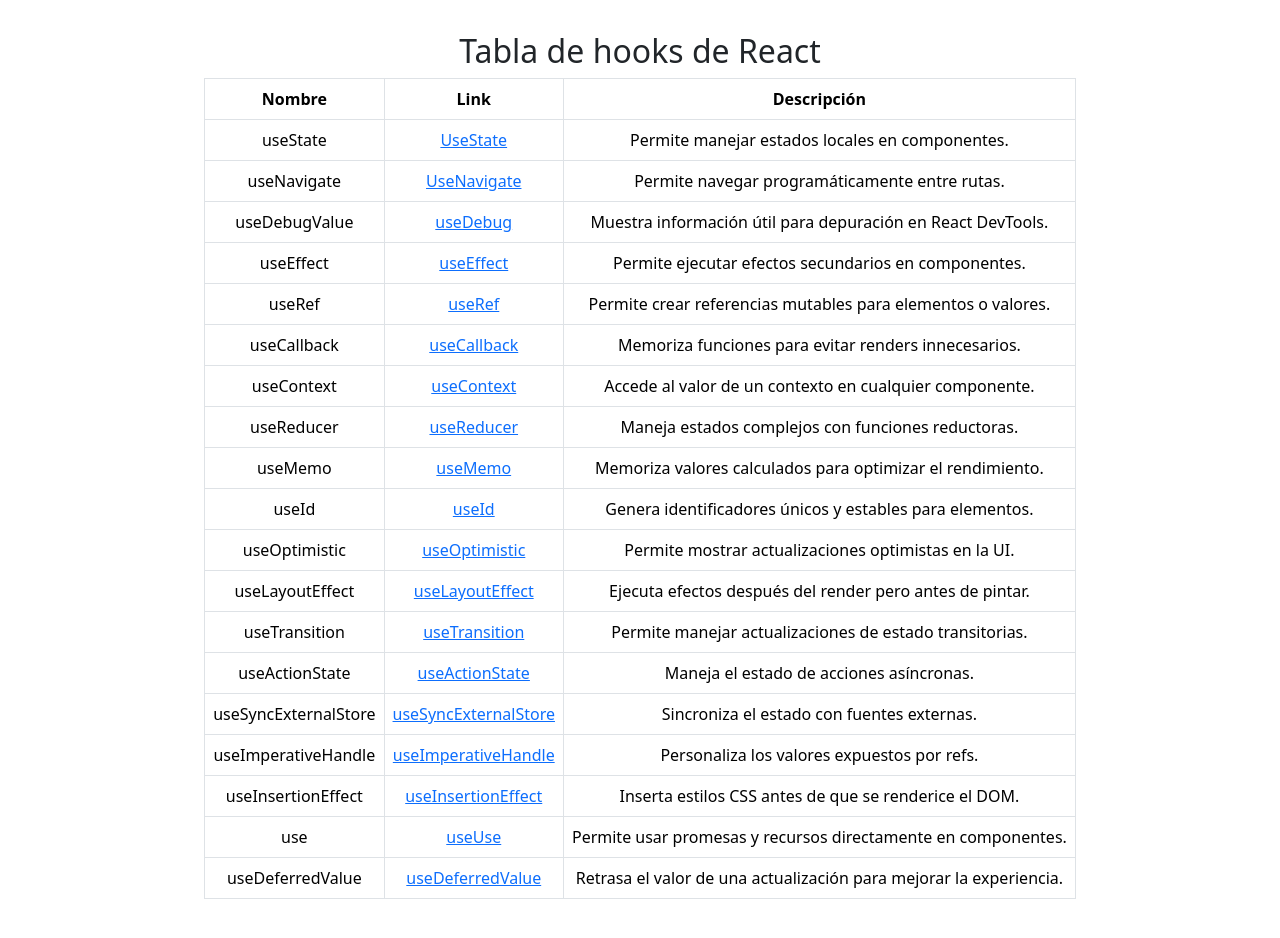
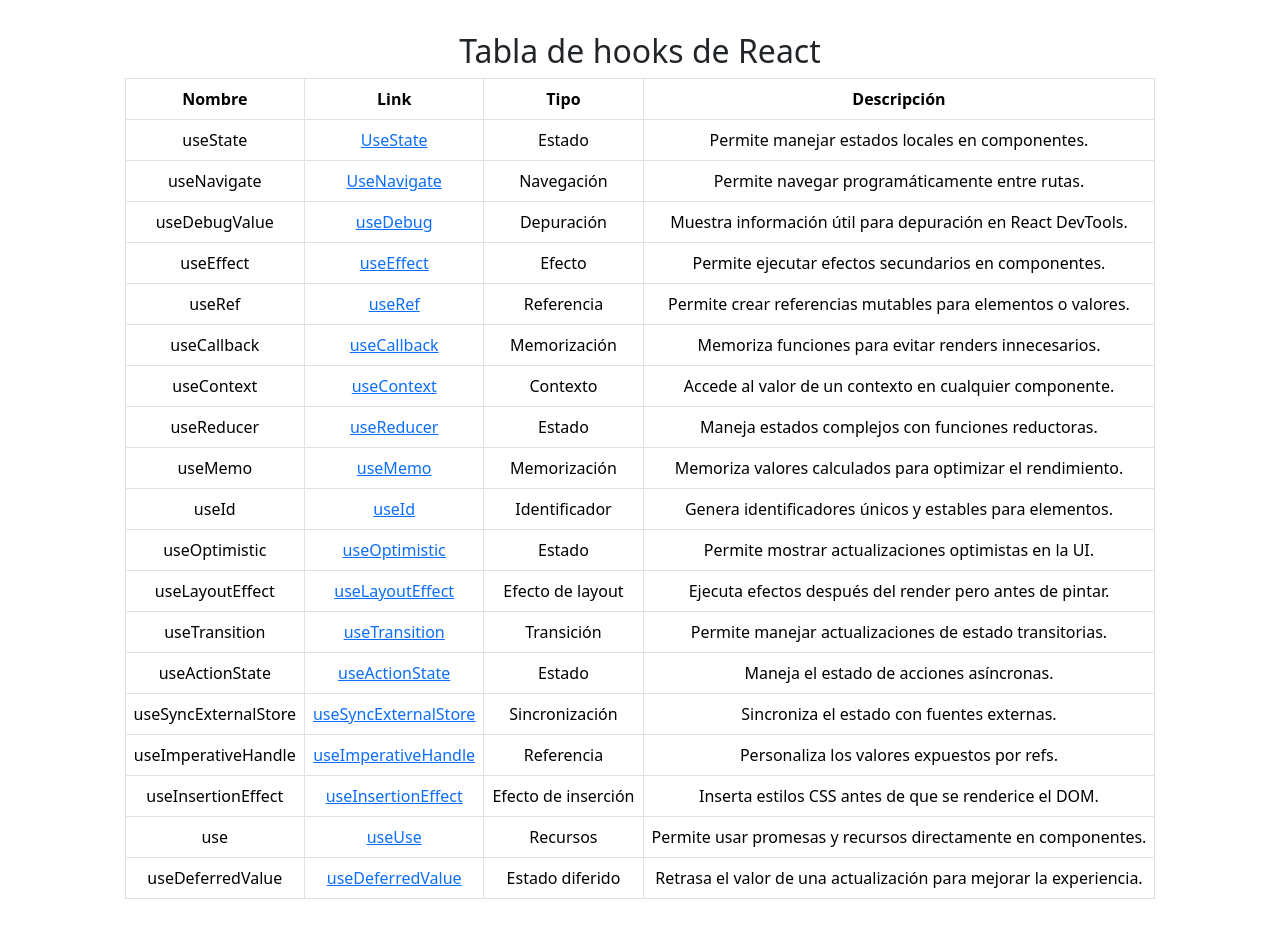
Before and after one commit to elizabethrigos/Hooks_React, a React (Vite) app: page / in a window 1280 px wide. Shown: the top 938 px of the page. Built offline with nearby package versions, Linux system fonts and the light colour scheme.

Commit message:
Se agregaró la columna tipos en homehook

```diff
--- a/src/playground/HomeHook.jsx
+++ b/src/playground/HomeHook.jsx
@@ -9,6 +9,7 @@
           <tr>
             <th>Nombre</th>
             <th>Link</th>
+            <th>Tipo</th>
             <th>Descripción</th>
           </tr>
         </thead>
@@ -16,96 +17,115 @@
           <tr>
             <td>useState</td>
             <td><a href="UseState">UseState</a></td>
+            <td>Estado</td>
             <td>Permite manejar estados locales en componentes.</td>
           </tr>
           <tr>
             <td>useNavigate</td>
             <td><a href="UseNavigate">UseNavigate</a></td>
+            <td>Navegación</td>
             <td>Permite navegar programáticamente entre rutas.</td>
           </tr>
           <tr>
             <td>useDebugValue</td>
             <td><a href="useDebug">useDebug</a></td>
+            <td>Depuración</td>
             <td>Muestra información útil para depuración en React DevTools.</td>
           </tr>
           <tr>
             <td>useEffect</td>
             <td><a href="useEffect">useEffect</a></td>
+            <td>Efecto</td>
             <td>Permite ejecutar efectos secundarios en componentes.</td>
           </tr>
           <tr>
             <td>useRef</td>
             <td><a href="useRef">useRef</a></td>
+            <td>Referencia</td>
             <td>Permite crear referencias mutables para elementos o valores.</td>
           </tr>
           <tr>
             <td>useCallback</td>
             <td><a href="useCallback">useCallback</a></td>
+            <td>Memorización</td>
             <td>Memoriza funciones para evitar renders innecesarios.</td>
           </tr>
           <tr>
             <td>useContext</td>
             <td><a href="useContext">useContext</a></td>
+            <td>Contexto</td>
             <td>Accede al valor de un contexto en cualquier componente.</td>
           </tr>
           <tr>
             <td>useReducer</td>
             <td><a href="useReducer">useReducer</a></td>
+            <td>Estado</td>
             <td>Maneja estados complejos con funciones reductoras.</td>
           </tr>
           <tr>
             <td>useMemo</td>
             <td><a href="useMemo">useMemo</a></td>
+            <td>Memorización</td>
             <td>Memoriza valores calculados para optimizar el rendimiento.</td>
           </tr>
           <tr>
             <td>useId</td>
             <td><a href="useId">useId</a></td>
+            <td>Identificador</td>
             <td>Genera identificadores únicos y estables para elementos.</td>
           </tr>
           <tr>
             <td>useOptimistic</td>
             <td><a href="useOptimistic">useOptimistic</a></td>
+            <td>Estado</td>
             <td>Permite mostrar actualizaciones optimistas en la UI.</td>
           </tr>
           <tr>
             <td>useLayoutEffect</td>
             <td><a href="useLayoutEffect">useLayoutEffect</a></td>
+            <td>Efecto de layout</td>
             <td>Ejecuta efectos después del render pero antes de pintar.</td>
           </tr>
           <tr>
             <td>useTransition</td>
             <td><a href="useTransition">useTransition</a></td>
+            <td>Transición</td>
             <td>Permite manejar actualizaciones de estado transitorias.</td>
           </tr>
           <tr>
             <td>useActionState</td>
             <td><a href="useActionState">useActionState</a></td>
+            <td>Estado</td>
             <td>Maneja el estado de acciones asíncronas.</td>
           </tr>
           <tr>
             <td>useSyncExternalStore</td>
             <td><a href="useSyncExternalStore">useSyncExternalStore</a></td>
+            <td>Sincronización</td>
             <td>Sincroniza el estado con fuentes externas.</td>
           </tr>
           <tr>
             <td>useImperativeHandle</td>
             <td><a href="useImperativeHandle">useImperativeHandle</a></td>
+            <td>Referencia</td>
             <td>Personaliza los valores expuestos por refs.</td>
           </tr>
           <tr>
             <td>useInsertionEffect</td>
             <td><a href="useInsertionEffect">useInsertionEffect</a></td>
+            <td>Efecto de inserción</td>
             <td>Inserta estilos CSS antes de que se renderice el DOM.</td>
           </tr>
           <tr>
             <td>use</td>
             <td><a href="useUse">useUse</a></td>
+            <td>Recursos</td>
             <td>Permite usar promesas y recursos directamente en componentes.</td>
           </tr>
           <tr>
             <td>useDeferredValue</td>
             <td><a href="useDeferredValue">useDeferredValue</a></td>
+            <td>Estado diferido</td>
             <td>Retrasa el valor de una actualización para mejorar la experiencia.</td>
           </tr>
         </tbody>
```
